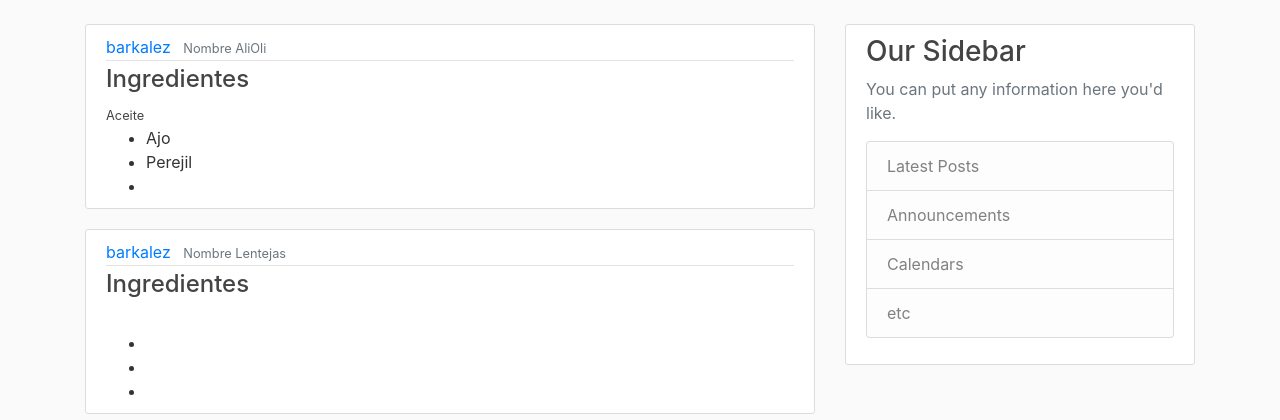
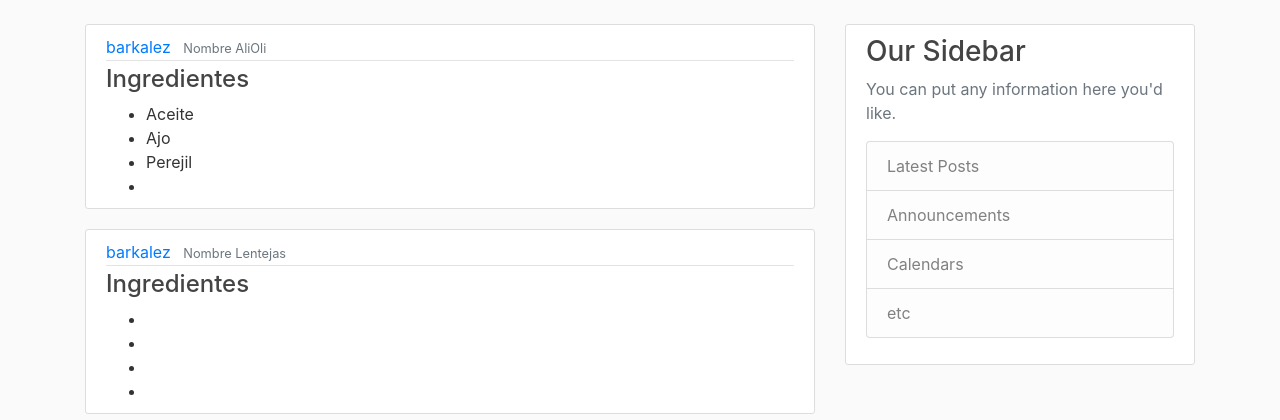
Before and after one commit to barkalez/recetas_antiguo, a Django app: page / in a window 1280 px wide. Shown: the part 56-476 px from the top of the page. Run offline with Django 3.2, Linux system fonts and the light colour scheme; data comes from the database, SQL or seed files in the repository; some libraries are stand-ins or nearby versions.

Commit message:
Segundo Commit

```diff
--- a/greenf/greenfapp/templates/greenfapp/home.html
+++ b/greenf/greenfapp/templates/greenfapp/home.html
@@ -8,15 +8,11 @@
             <small class="text-muted">{{ receta.nombre }}</small>
           </div>
             <h4>Ingredientes</h4>
-            <small class="text-muted"><a class="article-title" href="#">{{ receta.ingrediente_1|default_if_none:"&nbsp;" }}</a></small>
-
             <ul>
+              <li type="disc">{{ receta.ingrediente_1|default_if_none:"&nbsp;" }}</li>
               <li type="disc">{{ receta.ingrediente_2|default_if_none:"&nbsp;" }}</li>
               <li type="disc">{{ receta.ingrediente_3|default_if_none:"&nbsp;" }}</li>
               <li type="disc">{{ receta.ingrediente_4|default_if_none:"&nbsp;" }}</li>
-
-
-
             </ul>
         </div>
       </article>
```
